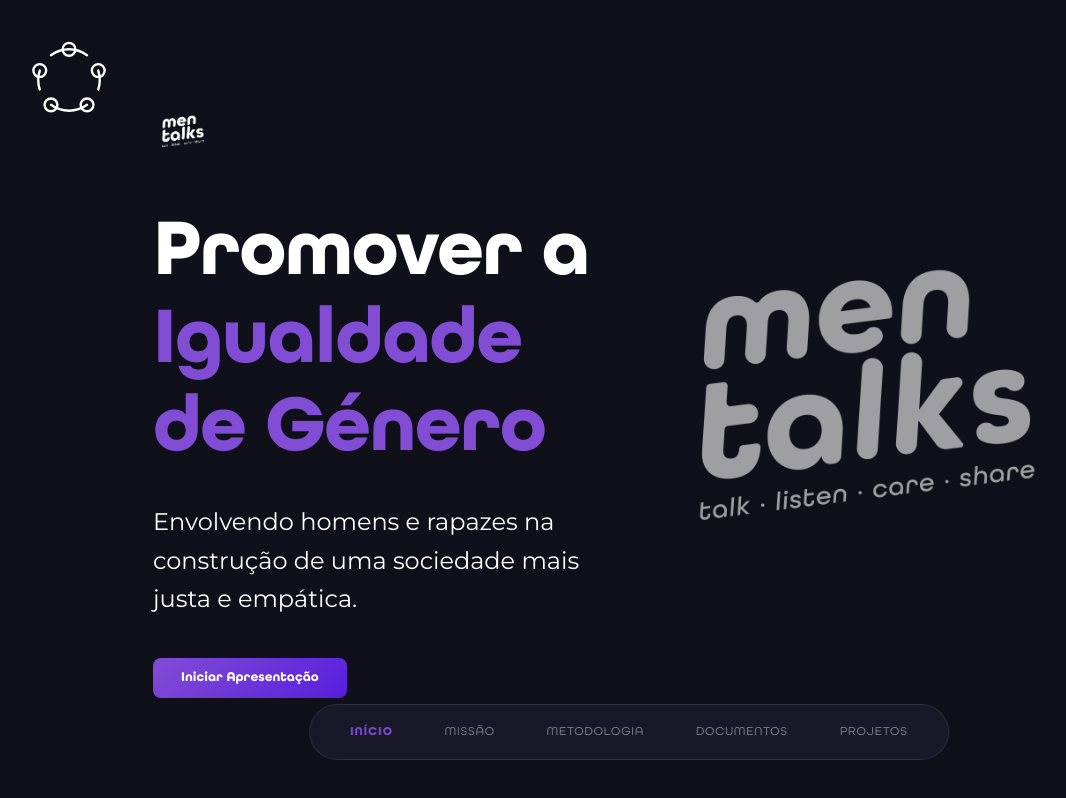
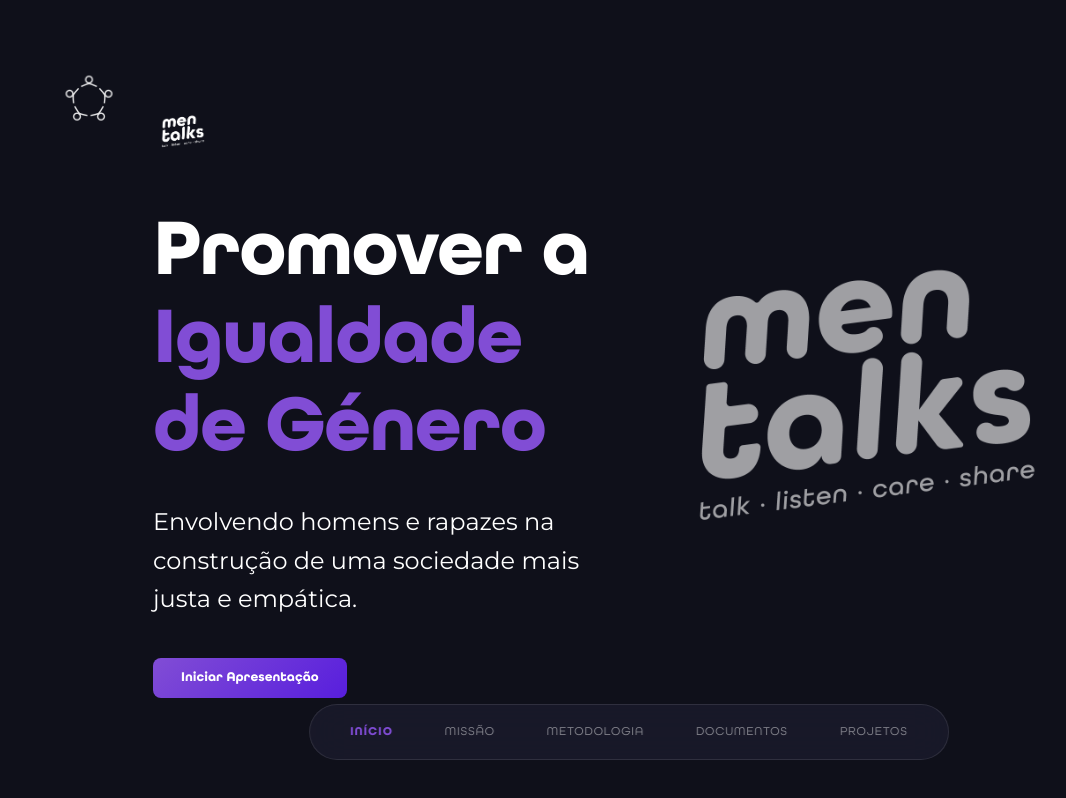
Before and after one commit to barbizani/MenTalks_repo, a website built with Vite: page index.html in a window 1280 px wide. Shown: the whole page, without its empty margins (11-1077 px from the left). Built offline with nearby package versions, Linux system fonts and the light colour scheme.

Commit message:
UI: Reverted to original brand logo IMG_3074.png using CSS filters for white color and transparency

```diff
--- a/index.html
+++ b/index.html
@@ -22,8 +22,8 @@
   </head>
   <body>
     <div id="app">
-      <div style="position: fixed; top: 40px; left: 40px; z-index: 1000; pointer-events: none;">
-        <img src="/src/assets/icons/logo_icon.svg" alt="Conversation Icon" style="width: 80px; height: auto;">
+      <div style="position: fixed; top: 40px; left: 40px; z-index: 1000; pointer-events: none; mix-blend-mode: screen;">
+        <img src="/src/assets/icons/IMG_3074.png" alt="Conversation Icon" style="width: 120px; height: auto; filter: invert(1);">
       </div>
       <div class="deck-container" id="main-deck">
 
```
Also changed, not shown: politica.html (+2 -2 lines), relatorio-2025.html (+2 -2 lines), src/assets/icons/logo_icon.svg (deleted).
